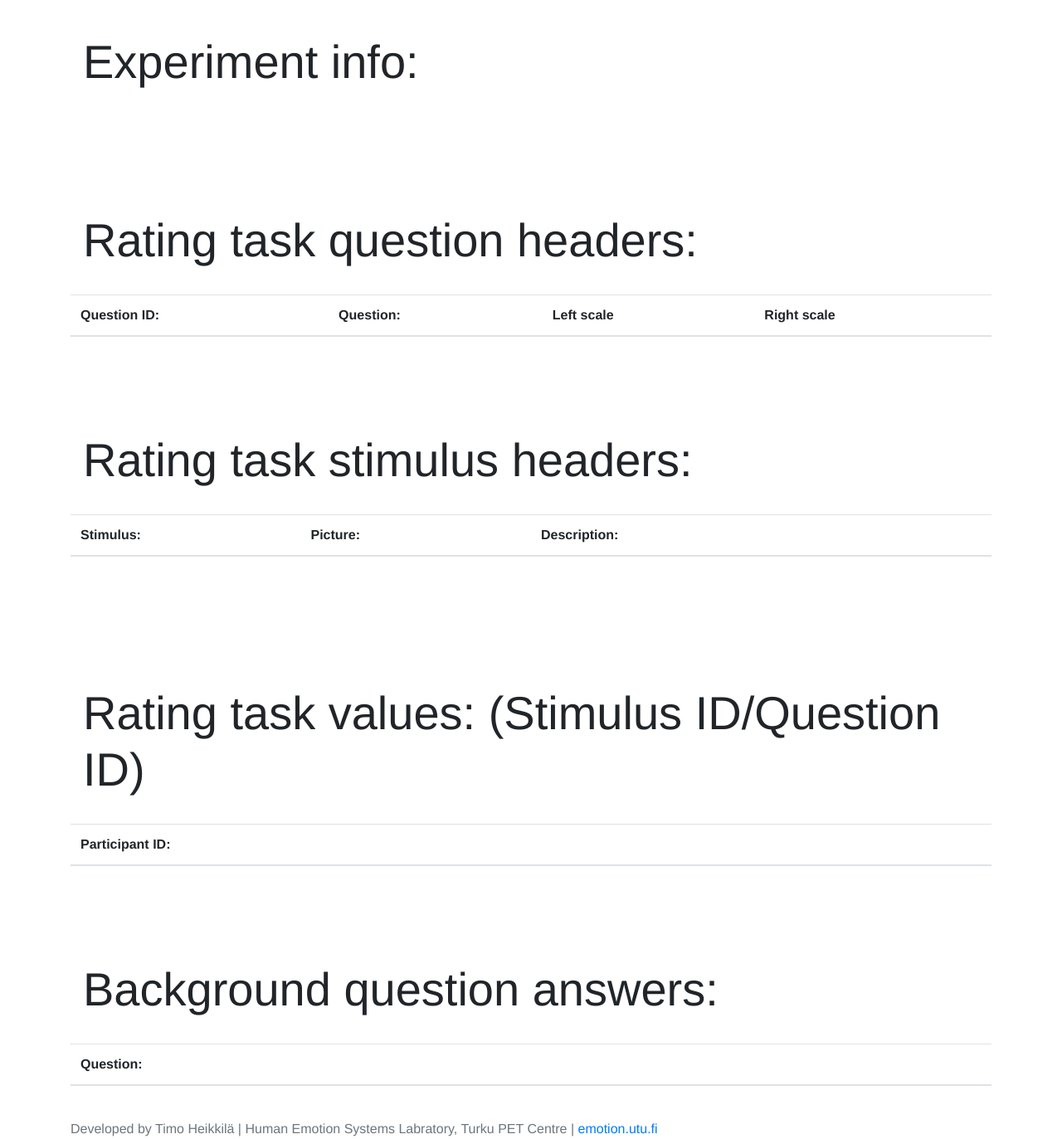
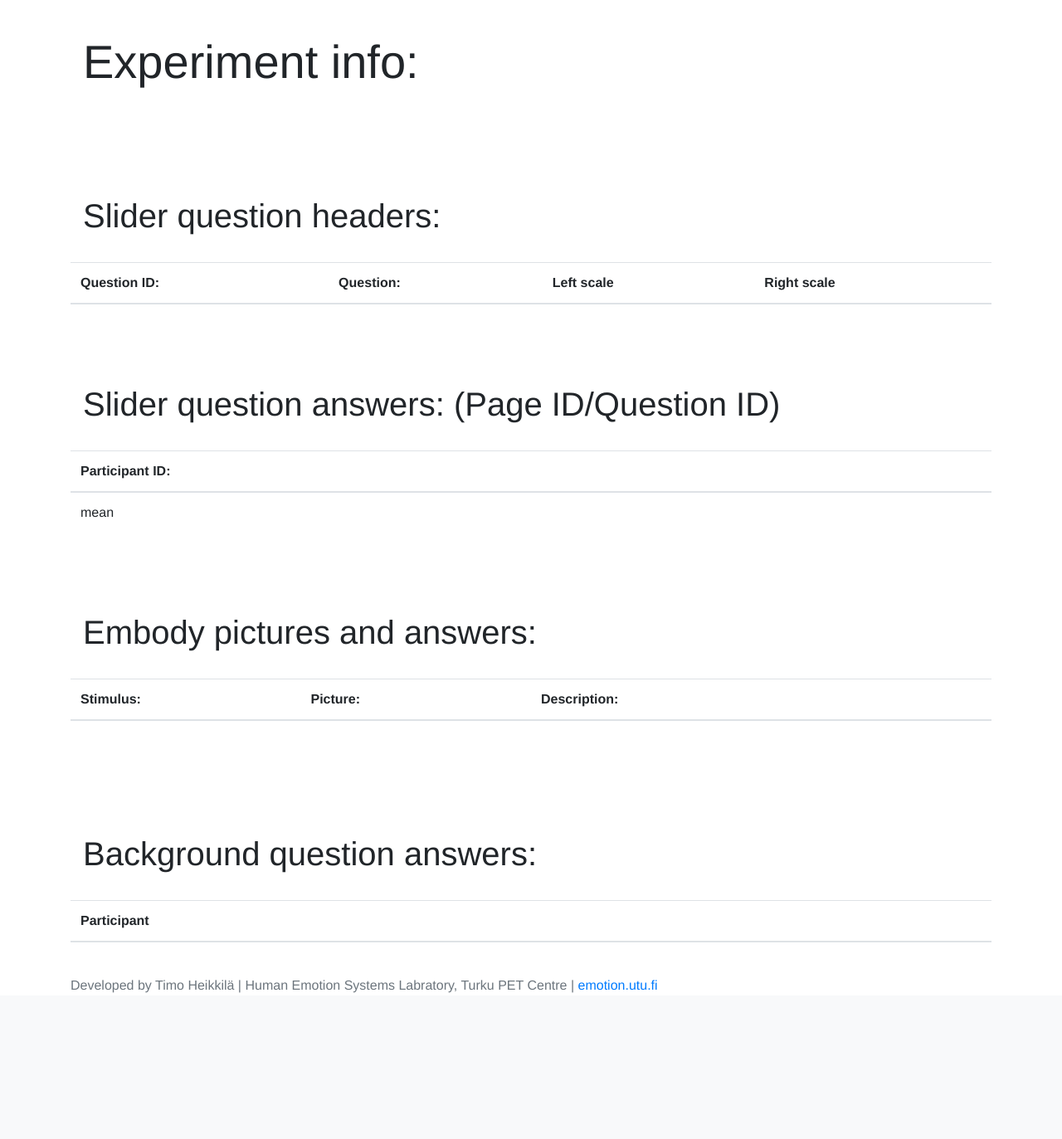
Before and after one commit to tianzilei/pet-rating, a Flask app: page /experiment/statistics in a window 1280 px wide. Shown: the part 74-1447 px from the top of the page at 83% size. After the commit the page ends 1271 px from the top, so only its background shows below. Run offline with Flask 2, Linux system fonts and the light colour scheme; a user stored in the database is signed in; data comes from the database, SQL or seed files in the repository; tables that the repository leaves empty hold one stand-in row (values such as "Sample post"); lists and menus that the app fills with data are empty; parts of the project's set-up code (start-up, migrations or seed data) failed here and were passed over; some libraries are stand-ins or nearby versions.

Commit message:
Reordered statistics -page and shows now only values from done experiments

```diff
--- a/app/experiment/templates/experiment_statistics.html
+++ b/app/experiment/templates/experiment_statistics.html
@@ -35,18 +35,16 @@
     </tr>
     <tr>
       <td>Number of finished ratings:</td>
-      <td>{{ finished_ratings }}</td>
-    </tr>
-    <tr>
-    <td><a class="btn btn-primary btn-info" href="{{ url_for('download_csv', exp_id=exp.idexperiment) }}" role="button">Export results (csv)</a></td>
-    <td></td>
+      <td>{{ finished_ratings }}
+      <a class="btn btn-primary btn-info float-right" href="{{ url_for('download_csv', exp_id=exp.idexperiment) }}" role="button">Export results (csv)</a>
+      </td>
     </tr>
   </tbody>
 </table>
 
 {% endfor %}
 
-<h1 class="container mt-5 display-4 text-left"><br>Rating task question headers:</h1>
+<h1 class="container mt-5 display-6 text-left"><br>Slider question headers:</h1>
 <br>
 <table class="table">
   <thead>
@@ -69,7 +67,40 @@
   </tbody>
 </table>
 
-<h1 class="container mt-5 display-4 text-left"><br>Rating task stimulus headers:</h1>
+
+<h1 class="container mt-5 display-6 text-left"><br>Slider question answers: (Page ID/Question ID)</h1>
+<br>
+
+
+<table class="table">
+  <thead>
+
+    <tr>
+     <th scope="col" nowrap>Participant ID:</th>
+     {% for page in pages_and_questions %}
+
+            {% for p in pages_and_questions[page] %}
+             <th scope="col" nowrap>{{ p[0]}}/{{ p[1]}}</th>
+            {% endfor %}
+
+     {% endfor %}
+    </tr>
+  </thead>
+  <tbody>
+    {% for participant in participants_and_answers %}
+    <tr>
+        <td>{{ participant }}</td>
+        {% for answer in participants_and_answers[participant] %}
+            <td>{{ answer }}</td>
+        {% endfor %}
+    </tr>
+    {% endfor %}
+
+  </tbody>
+</table>
+
+
+<h1 class="container mt-5 display-6 text-left"><br>Embody pictures and answers:</h1>
 <br>
 <table class="table">
   <thead>
@@ -87,8 +118,16 @@
 
           {% if s.type == 'text' %}
             <td>{{ s.text }}</td>
+          {% elif s.type == 'picture' %}
+            <td><img src="/{{ s.media }}" class="thumbnail" /></td>
+          {% elif s.type == 'video' %}
+            <td>
+              <div class="embed-responsive embed-responsive-16by9 ">
+                  <iframe class="embed-responsive-item thumbnail" src="/{{ s.media }}" allowFullScreen></iframe>
+              </div>
+            </td>
           {% else %}
-            <td>{{ s.media }}</td>
+            <td>{{ s.text }}</td>
           {% endif %}
 
           <td><img src="{{ embody_picture.picture }}" class="thumbnail" /></td>
@@ -116,43 +155,14 @@
 <img class="embody-image-container">
 
 
-<h1 class="container mt-5 display-4 text-left"><br>Rating task values: (Stimulus ID/Question ID)</h1>
-<br>
 
-
-<table class="table">
-  <thead>
-
-    <tr>
-     <th scope="col" nowrap>Participant ID:</th>
-     {% for page in pages_and_questions %}
-
-            {% for p in pages_and_questions[page] %}
-             <th scope="col" nowrap>{{ p[0]}}/{{ p[1]}}</th>
-            {% endfor %}
-
-     {% endfor %}
-    </tr>
-  </thead>
-  <tbody>
-    {% for participant in participants_and_answers %}
-    <tr>
-        <td>{{ participant }}</td>
-        {% for answer in participants_and_answers[participant] %}
-            <td>{{ answer[3] }}</td>
-        {% endfor %}
-    </tr>
-    {% endfor %}
-  </tbody>
-</table>
-
-<h1 class="container mt-5 display-4 text-left"><br>Background question answers:</h1>
+<h1 class="container mt-5 display-6 text-left"><br>Background question answers:</h1>
 <br>
 
 <table class="table">
   <thead>
     <tr>
-     <th scope="col" nowrap>Question:</th>
+     <th scope="col" nowrap>Participant</th>
 
      {% for bg in bg_questions %}
      <th scope="col" nowrap>{{ bg.background_question }}</th>
@@ -168,6 +178,8 @@
         {% endfor %}
     </tr>
     {% endfor %}
+
+
   </tbody>
 </table>
 
--- a/app/experiment/views.py
+++ b/app/experiment/views.py
@@ -893,6 +893,14 @@
     experiment_info = experiment.query.filter_by(idexperiment = exp_id).all()
     participants = answer_set.query.filter_by(experiment_idexperiment= exp_id).all()
 
+    #started and finished ratings counters
+    started_ratings = answer_set.query.filter_by(
+        experiment_idexperiment=exp_id).count()
+    experiment_page_count = page.query.filter_by(
+        experiment_idexperiment=exp_id).count()
+    finished_ratings = answer_set.query.filter(and_(
+        answer_set.answer_counter == experiment_page_count, answer_set.experiment_idexperiment == exp_id)).count()
+
 
     #Rating task headers
     question_headers = question.query.filter_by(experiment_idexperiment=exp_id).all()
@@ -903,47 +911,56 @@
     pages_and_questions = {}
 
     for p in pages:
-
         questions_list = [(p.idpage, a.idquestion) for a in questions]
         pages_and_questions[p.idpage] = questions_list
 
     #List of answers per participant in format question Stimulus ID/Question ID
     #those are in answer table as page_idpage and question_idquestion respectively
 
-    participants_and_answers = {}
-
+    slider_answers = {}
     for participant in participants:
 
-        answers = answer.query.filter_by(answer_set_idanswer_set=participant.idanswer_set).all()
-        answers_list = [(a.idanswer, a.question_idquestion, a.answer_set_idanswer_set, a.answer, a.page_idpage) for a in answers]
-        participants_and_answers[participant.session] = answers_list
+        # list only finished answer sets
+        if experiment_page_count == participant.answer_counter:
+            answers = answer.query.filter_by(answer_set_idanswer_set=participant.idanswer_set).all()
+            slider_answers[participant.session] = [ a.answer for a in answers]
+
+    # map slider_answers from str to int and calculate mean
+    a = [map(int,i) for i in list(slider_answers.values())]
+    slider_answers['mean'] = [float(sum(l))/len(l) for l in zip(*a)]
+
 
     #Background question answers
-
     bg_questions = background_question.query.filter_by(
         experiment_idexperiment=exp_id).all()
     bg_answers_for_participants = {}
 
     for participant in participants:
 
-        bg_answers = background_question_answer.query.filter_by(
-            answer_set_idanswer_set=participant.idanswer_set).all()
-        bg_answers_list = [(a.answer) for a in bg_answers]
-        bg_answers_for_participants[participant.session] = bg_answers_list
+        # list only finished answer sets
+        if experiment_page_count == participant.answer_counter:
+            bg_answers = background_question_answer.query.filter_by(
+                answer_set_idanswer_set=participant.idanswer_set).all()
+            bg_answers_list = [(a.answer) for a in bg_answers]
+            bg_answers_for_participants[participant.session] = bg_answers_list
 
-    #started and finished ratings counters
-    started_ratings = answer_set.query.filter_by(
-        experiment_idexperiment=exp_id).count()
-    experiment_page_count = page.query.filter_by(
-        experiment_idexperiment=exp_id).count()
-    finished_ratings = answer_set.query.filter(and_(
-        answer_set.answer_counter == experiment_page_count, answer_set.experiment_idexperiment == exp_id)).count()
 
     # embody questions
     embody_questions = embody_question.query.filter_by(
         experiment_idexperiment=exp_id).all()
 
-    return render_template('experiment_statistics.html', experiment_info=experiment_info, participants_and_answers=participants_and_answers, pages_and_questions=pages_and_questions, bg_questions=bg_questions, bg_answers_for_participants=bg_answers_for_participants, started_ratings=started_ratings, finished_ratings=finished_ratings, question_headers=question_headers, stimulus_headers=stimulus_headers, embody_questions=embody_questions)
+    return render_template('experiment_statistics.html',
+        experiment_info=experiment_info,
+        participants_and_answers=slider_answers,
+        pages_and_questions=pages_and_questions,
+        bg_questions=bg_questions,
+        bg_answers_for_participants=bg_answers_for_participants,
+        started_ratings=started_ratings,
+        finished_ratings=finished_ratings,
+        question_headers=question_headers,
+        stimulus_headers=stimulus_headers,
+        embody_questions=embody_questions
+    )
 
 
 import embody_plot
--- a/app/forms.py
+++ b/app/forms.py
@@ -81,8 +81,8 @@
 
     questions1 = SelectField()
 
+
 #Forms for editing functions
-
 
 class CreateExperimentForm(Form):
 
@@ -147,6 +147,7 @@
     picture = FileField('Upload picture')
     submit = SubmitField('Send')
 
+
 class EditQuestionForm(Form):
 
     left = StringField('left_scale', [validators.DataRequired()])
@@ -169,7 +170,6 @@
     submit = SubmitField('Send')
 
 
-
 class EditPageForm(Form):
 
     type = RadioField('type', choices=[('text', 'text'), ('picture', 'picture'), ('video', 'video'), ('audio', 'audio')])
@@ -183,6 +183,7 @@
     remove = TextAreaField('Remove')
     submit = SubmitField('Send')
 
+
 class GenerateIdForm(Form):
 
     number = IntegerField('number', [validators.DataRequired()])
--- a/app/routes.py
+++ b/app/routes.py
@@ -382,47 +382,50 @@
             header += ';' + ';'.join(['page' + str(idx) + '_' + str(count) +'. embody_question: '+ question.picture for count,question in enumerate(embody_questions, 1)])
 
     csv += header + '\r\n'
-
     answer_row = ''
 
     for participant in participants:
 
-        try:
+        # list only finished answer sets
+        if experiment_page_count == participant.answer_counter:
 
-            # append user session id
-            answer_row += participant.session + ';'
+            try:
 
-            # append background question answers
-            bg_answers = background_question_answer.query.filter_by(answer_set_idanswer_set=participant.idanswer_set).all()
-            bg_answers_list = [(a.answer) for a in bg_answers]
-            answer_row += ';'.join(bg_answers_list) + ';'
+                # append user session id
+                answer_row += participant.session + ';'
 
-            # append slider answers
-            slider_answers = answer.query.filter_by(answer_set_idanswer_set=participant.idanswer_set).all()
-            answers_list = [ a.answer for a in slider_answers]
-            answer_row += ';'.join(answers_list) + ';' if slider_answers else ''
+                # append background question answers
+                bg_answers = background_question_answer.query.filter_by(answer_set_idanswer_set=participant.idanswer_set).all()
+                bg_answers_list = [ str(a.answer).strip() for a in bg_answers]
+                answer_row += ';'.join(bg_answers_list) + ';'
 
-            # append embody answers (coordinates)
-            # save embody answers as bitmap images
-            embody_answers = embody_answer.query.filter_by(answer_set_idanswer_set=participant.idanswer_set).all()
-            answers_list = []
-            for embody_answer_data in embody_answers:
-                embody_answer_data = json.loads(embody_answer_data.coordinates)
-                coordinates_to_bitmap = [[0 for x in range(embody_answer_data['height'] + 2)] for y in range(embody_answer_data['width'] + 2)]
-                for point in list(zip( embody_answer_data['x'], embody_answer_data['y'])):
-                    coordinates_to_bitmap[point[0]][point[1]] += 0.1
+                # append slider answers
+                slider_answers = answer.query.filter_by(answer_set_idanswer_set=participant.idanswer_set).all()
+                answers_list = [ str(a.answer).strip() for a in slider_answers]
+                answer_row += ';'.join(answers_list) + ';' if slider_answers else len(questions) * len(pages) * ';'
 
-                answers_list.append(json.dumps(coordinates_to_bitmap))
+                # append embody answers (coordinates)
+                # save embody answers as bitmap images
+                embody_answers = embody_answer.query.filter_by(answer_set_idanswer_set=participant.idanswer_set).all()
+                answers_list = []
+                for embody_answer_data in embody_answers:
+                    embody_answer_data = json.loads(embody_answer_data.coordinates)
+                    coordinates_to_bitmap = [[0 for x in range(embody_answer_data['height'] + 2)] for y in range(embody_answer_data['width'] + 2)]
+                    for point in list(zip( embody_answer_data['x'], embody_answer_data['y'])):
+                        coordinates_to_bitmap[point[0]][point[1]] += 0.1
 
-            # old way to save only visited points:
-            # answers_list = [ json.dumps(list(zip( json.loads(a.coordinates)['x'], json.loads(a.coordinates)['y']))) for a in embody_answers]
-            answer_row += ';'.join(answers_list) if embody_answers else ''
+                    answers_list.append('hello')
+                    #answers_list.append(json.dumps(coordinates_to_bitmap))
 
-        except TypeError as err:
-            print(err)
+                # old way to save only visited points:
+                # answers_list = [ json.dumps(list(zip( json.loads(a.coordinates)['x'], json.loads(a.coordinates)['y']))) for a in embody_answers]
+                answer_row += ';'.join(answers_list) if embody_answers else len(embody_questions) * len(pages) * ';'
 
-        csv += answer_row + '\r\n'
-        answer_row = ''
+            except TypeError as err:
+                print(err)
+
+            csv += answer_row + '\r\n'
+            answer_row = ''
 
     try:
         fd, path = tempfile.mkstemp()
--- a/app/task/templates/task.html
+++ b/app/task/templates/task.html
@@ -94,10 +94,6 @@
 
  {% if form.__name__ == 'embody' %}
 
-
-
-
-
   <div class="canvas-container">
   <span class="canvas-info"></span>
   <canvas id="embody-canvas" class="crosshair" width="20" height="20" style="border: 1px solid blue;"  ></canvas>
--- a/create_rating_db.sql
+++ b/create_rating_db.sql
@@ -187,7 +187,7 @@
 ALTER TABLE embody_answer ADD COLUMN (embody_question_idembody INTEGER DEFAULT 0);
 ALTER TABLE embody_answer ADD CONSTRAINT FOREIGN KEY (embody_question_idembody) REFERENCES embody_question (idembody);
 
-/* Set flag if embody tool is enabled -> this is not the most modulart solution, but works for now */
+/* Set flag if embody tool is enabled -> this is not the most modular solution, but works for now */
 ALTER TABLE experiment ADD COLUMN (embody_enabled BOOLEAN DEFAULT 0);
 
 /* Set current answer type (embody/slider/etc..) so returning users are routed to correct question */
--- a/embody_plot.py
+++ b/embody_plot.py
@@ -37,6 +37,7 @@
 
 from flask_socketio import emit
 from app import socketio
+
 
 # Hard coded image size for default embody image
 WIDTH = 207
@@ -191,15 +192,16 @@
     if image_path == DEFAULT_IMAGE_PATH:
 
         for idx, point in enumerate(coordinates["coordinates"]):
-            frame[point[1], point[0]] = 1
+            frame[int(point[1]), int(point[0])] = 1
             point = ndimage.gaussian_filter(frame, sigma=5)
             ax2.imshow(point, cmap='hot', interpolation='none')
 
             # Try to send progress information to socket.io
             try:
+                emit('progress', {'done':idx+1/points_count, 'from':points_count})
                 socketio.sleep(0)
-                emit('progress', {'done':idx+1/points_count, 'from':points_count})
             except RuntimeError as err:
+                print(err)
                 continue
 
         image_mask = mpimg.imread(IMAGE_PATH_MASK)
```
Also changed, not shown: app/static/js/canvas.js (+26 -18 lines), requirements.txt (+33 -3 lines).
